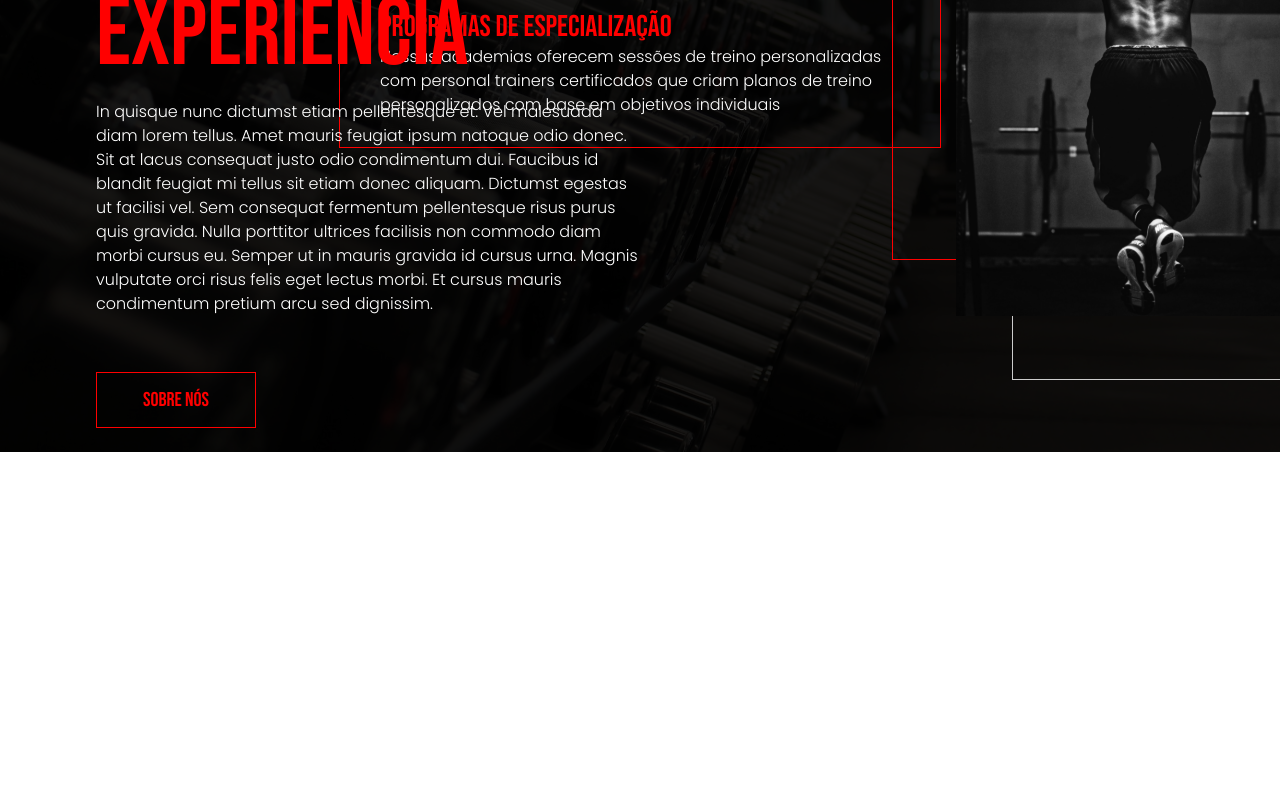
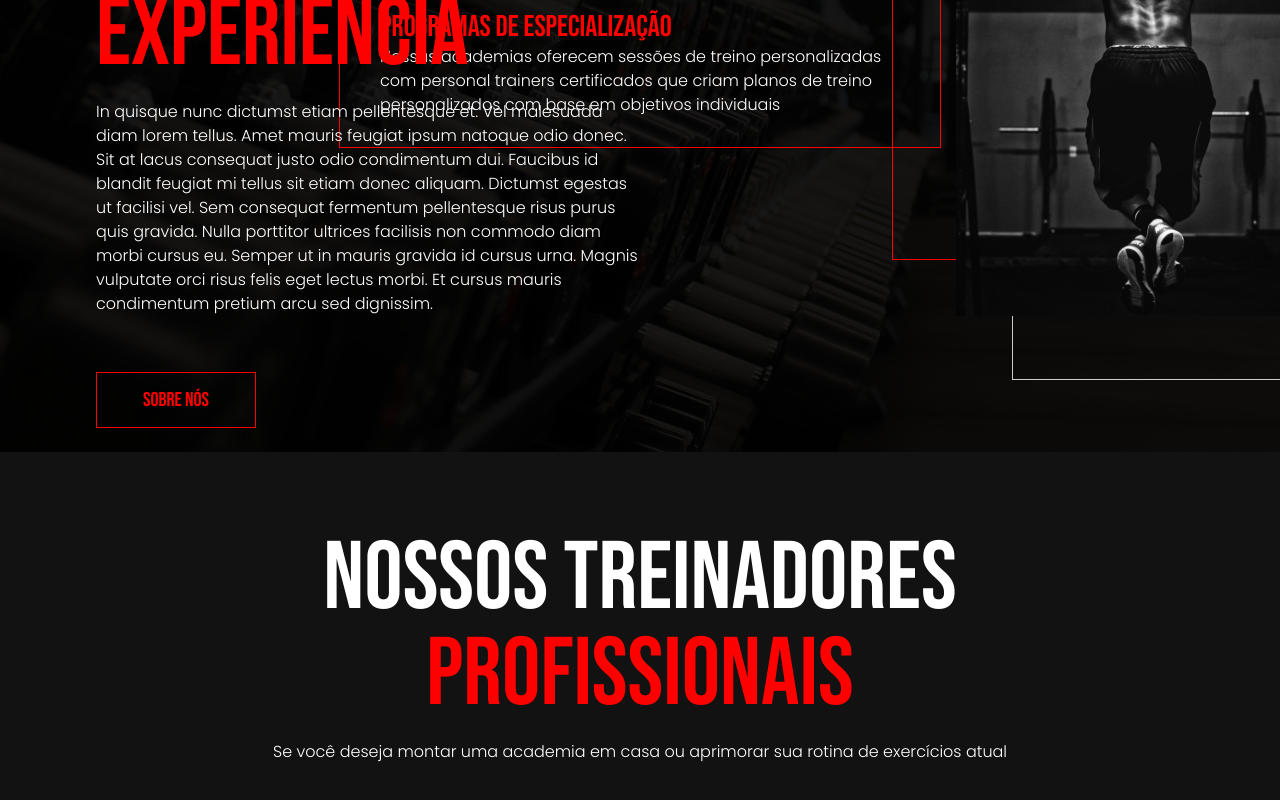
Before and after one commit to michelmartins9164/gymApp, a React (Vite) app: page / in a window 1280 px wide. Shown: the part 2212-3012 px from the top of the page. Before the commit the page ends 2664 px from the top, so only its background shows below. Built offline with nearby package versions, Linux system fonts and the light colour scheme.

Commit message:
feat: componente trainers criado

```diff
--- a/src/App.tsx
+++ b/src/App.tsx
@@ -1,5 +1,6 @@
 import AboutUs from './components/about-us'
 import Hero from './components/hero'
+import Trainers from './components/trainers'
 import WhyChooseUs from './components/why-choose-us'
 
 function App() {
@@ -8,6 +9,7 @@ function App() {
       <Hero />
       <WhyChooseUs />
       <AboutUs />
+      <Trainers />
     </div>
   )
 }
--- /dev/null
+++ b/src/components/trainers.tsx
@@ -0,0 +1,14 @@
+export default function Trainers() {
+  return (
+    <div className="bg-paleGray w-full h-[1080px] flex flex-col items-center py-20">
+      <h2 className=" font-bebas text-white text-8xl text-center">
+        NOSSOS TREINADORES <br />
+        <b className="text-scarlet ">PROFISSIONAIS </b>
+      </h2>
+      <p className="font-poppins text-base font-light text-white mt-4 mb-20">
+        Se você deseja montar uma academia em casa ou aprimorar sua rotina de
+        exercícios atual
+      </p>
+    </div>
+  )
+}
```
